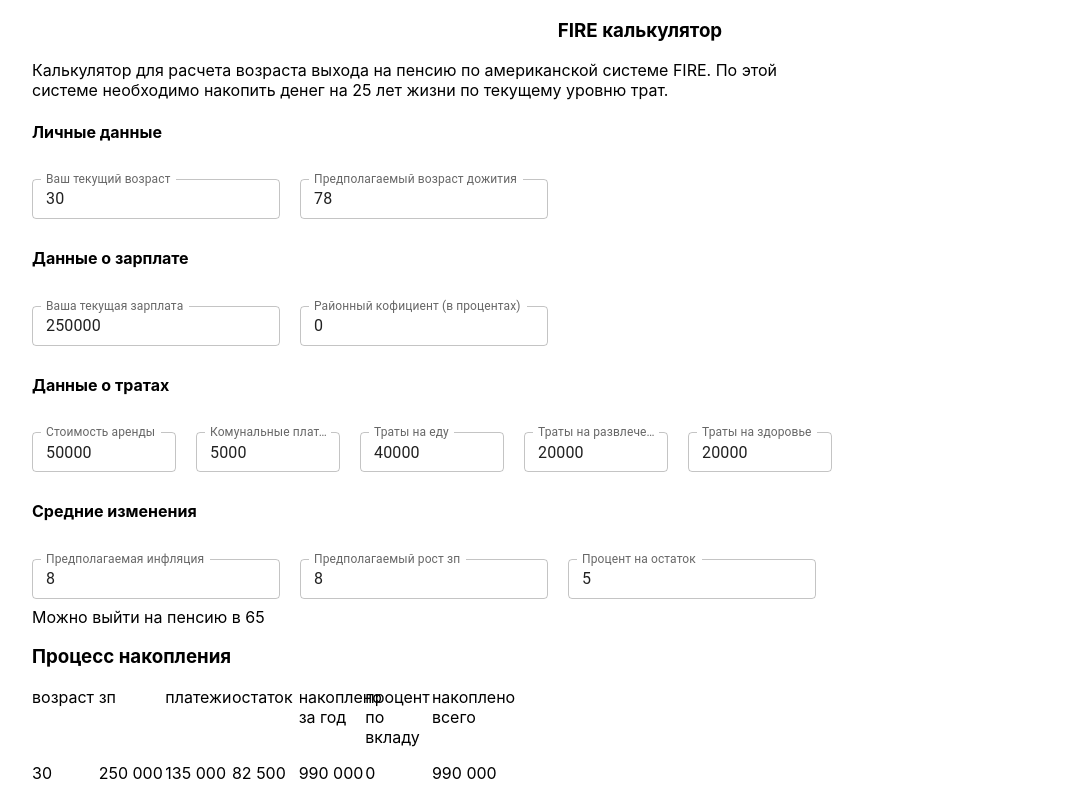
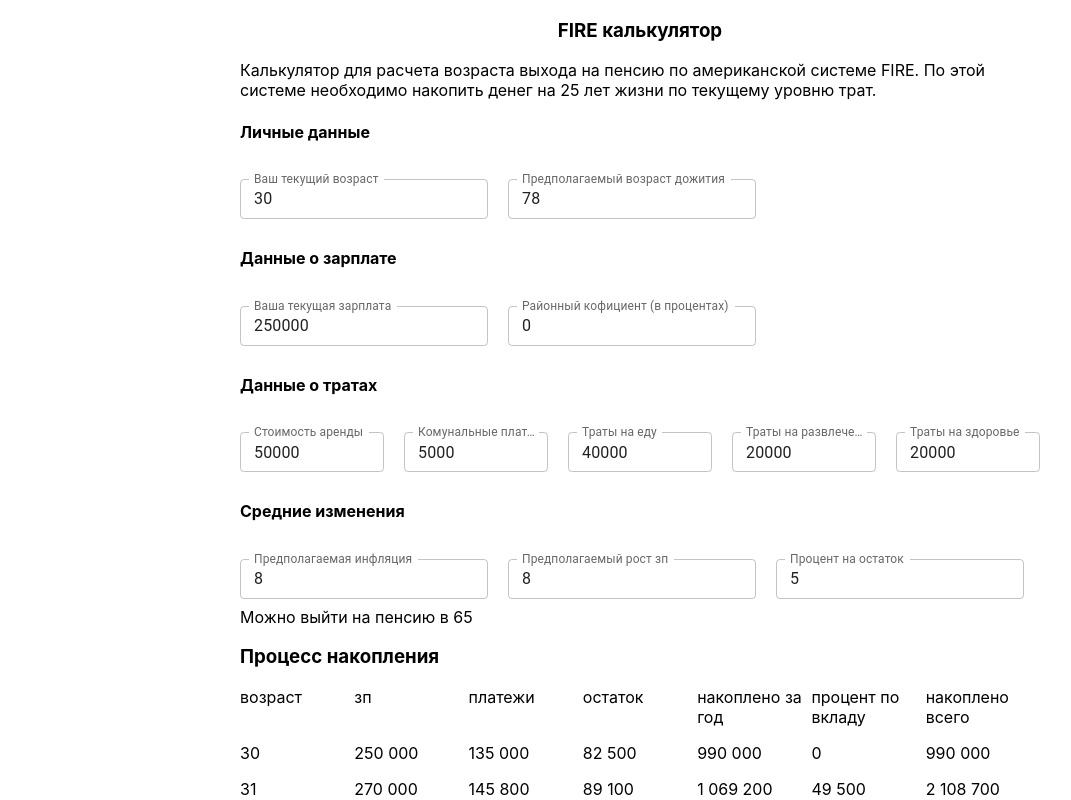
Before and after one commit to MazaiSerg/fire-calculator, a Next.js app: page / in a window 1280 px wide. Shown: the top 800 px of the page, without its empty margins (0-1071 px from the left). Built offline with nearby package versions, Linux system fonts and the light colour scheme.

Commit message:
fix: #12 grid layout

```diff
--- a/components/uikit/Grid.tsx
+++ b/components/uikit/Grid.tsx
@@ -22,18 +22,18 @@ export function Grid({ title, headers, rows }: Props) {
 	return (
 		<div>
 			{title && <h3>{title}</h3>}
-			<MuiGrid container spacing={2}>
-				<MuiGrid container item>
+			<MuiGrid container spacing={2} columns={8}>
+				<MuiGrid container item wrap="nowrap">
 					{headers.map((head) => (
-						<MuiGrid item key={head} xs={1}>
+						<MuiGrid item key={head} xs={2}>
 							{head}
 						</MuiGrid>
 					))}
 				</MuiGrid>
 				{rows.map((row, index) => (
-					<MuiGrid container item key={row.join('')}>
+					<MuiGrid container item key={row.join('')} wrap="nowrap">
 						{row.map((item) => (
-							<MuiGrid item key={item} xs={1}>
+							<MuiGrid item key={item} xs={2}>
 								{transformCell(item)}
 							</MuiGrid>
 						))}
--- a/styles/Home.module.css
+++ b/styles/Home.module.css
@@ -1,6 +1,6 @@
 .container {
-  padding: 0 2rem;
   display: flex;
+  justify-content: space-around;
 }
 
 .header {
@@ -12,7 +12,6 @@
   max-width: 800px;
   display: flex;
   flex-direction: column;
-  justify-content: center;
 }
 
 .main {
```
